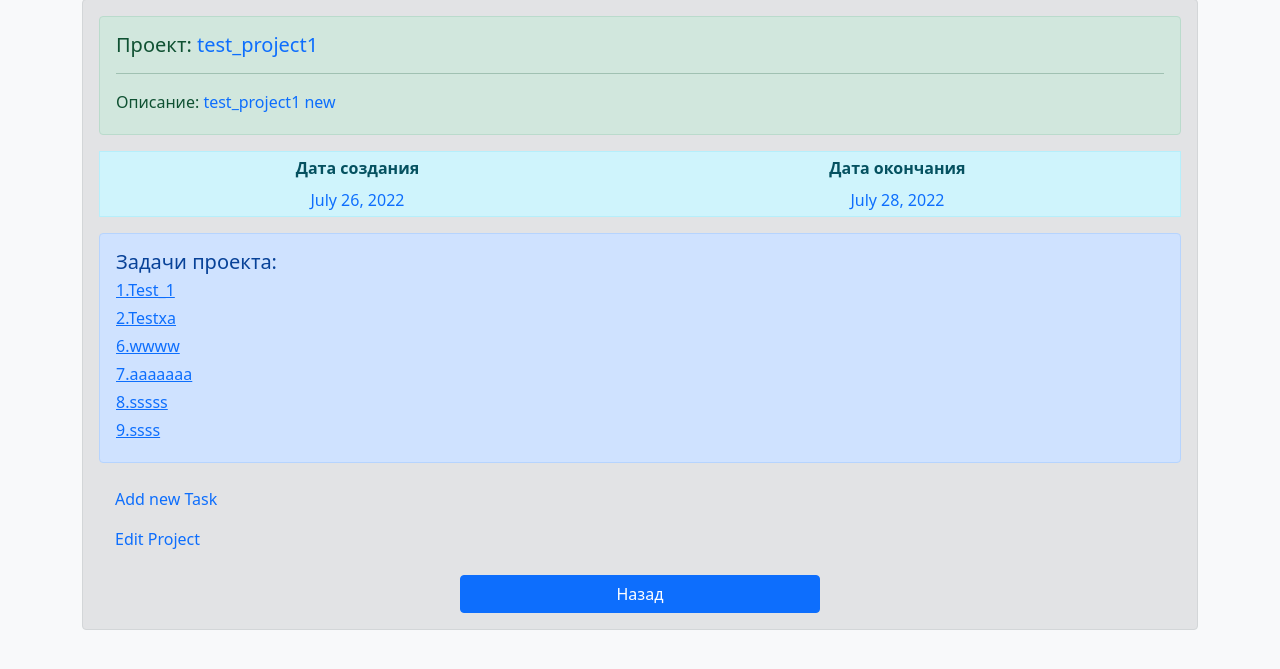
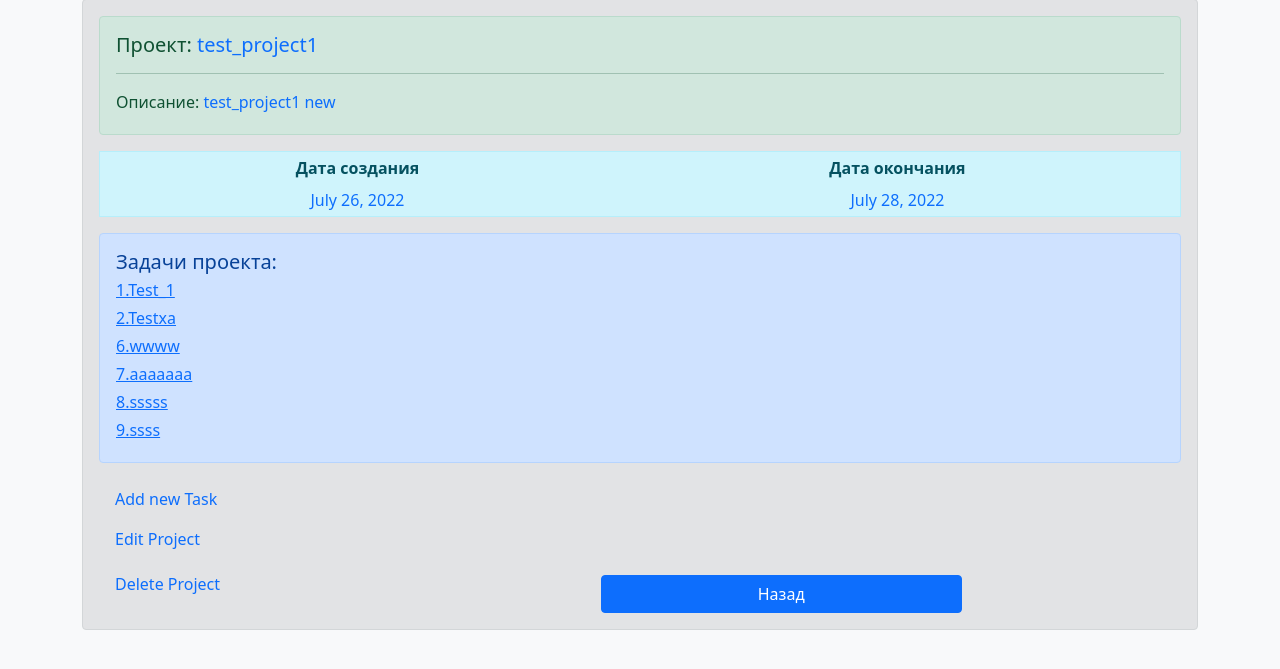
Before and after one commit to Zakawww/Issue_task, a Django app: page /projects/1 in a window 1280 px wide. Shown: the part 81-750 px from the top of the page. Run offline with Django 4.2, Linux system fonts and the light colour scheme; data comes from the database, SQL or seed files in the repository; some libraries are stand-ins or nearby versions.

Commit message:
add name webapp:

```diff
--- a/sorce/sorce/urls.py
+++ b/sorce/sorce/urls.py
@@ -18,5 +18,6 @@
 
 urlpatterns = [
     path('admin/', admin.site.urls),
-    path('', include('webapp.urls'))
+    path('', include('webapp.urls')),
+    # path('', include('accounts.urls'))
 ]
--- a/sorce/webapp/models.py
+++ b/sorce/webapp/models.py
@@ -26,7 +26,7 @@
         return f"{self.id}.{self.summary}"
 
     def get_absolute_url(self):
-        return reverse("detail", kwargs={"pk": self.pk})
+        return reverse("webapp:detail", kwargs={"pk": self.pk})
 
     class Meta:
         db_table = 'issue_tracker'
@@ -66,7 +66,7 @@
         return f"{self.summary}"
 
     def get_absolute_url(self):
-        return reverse('detail_project', kwargs={'pk': self.pk})
+        return reverse('webapp:detail_project', kwargs={'pk': self.pk})
 
     class Meta:
         verbose_name = 'Проект'
--- a/sorce/webapp/templates/base.html
+++ b/sorce/webapp/templates/base.html
@@ -15,17 +15,17 @@
 <body class="bg-light">
 <nav class="navbar navbar-expand-lg navbar-dark bg-dark">
     <div class="container">
-        <a class="navbar-brand" href="{% url 'index' %}">Issue</a>
+        <a class="navbar-brand" href="{% url 'webapp:index' %}">Issue</a>
         <button class="navbar-toggler" type="button" data-toggle="collapse" data-target="#navbarNavAltMarkup"
                 aria-controls="navbarNavAltMarkup" aria-expanded="false" aria-label="Toggle navigation">
             <span class="navbar-toggler-icon"></span>
         </button>
         <div class="collapse navbar-collapse" id="navbarNavAltMarkup">
             <div class="navbar-nav ml-auto">
-                <a class="nav-item nav-link" href="{% url 'index' %}">Home</a>
-                <a class="nav-item nav-link" href="{% url 'create' %}">Add new task</a>
-                <a class="nav-item nav-link" href="{% url 'create_project' %}">Add new project</a>
-                <a class="nav-item nav-link" href="{% url 'project' %}">Project</a>
+                <a class="nav-item nav-link" href="{% url 'webapp:index' %}">Home</a>
+                <a class="nav-item nav-link" href="{% url 'webapp:create' %}">Add new task</a>
+                <a class="nav-item nav-link" href="{% url 'webapp:create_project' %}">Add new project</a>
+                <a class="nav-item nav-link" href="{% url 'webapp:project' %}">Project</a>
                 </a>
             </div>
         </div>
--- a/sorce/webapp/templates/detail.html
+++ b/sorce/webapp/templates/detail.html
@@ -17,5 +17,5 @@
                 <small>Date: {{ issues.updated_date }}</small>
         </span>
     </div>
-    <a href="{% url 'index' %}" class="btn btn-success d-block mt-3 mx-auto w-25">Return to main page</a>
+    <a href="{% url 'webapp:index' %}" class="btn btn-success d-block mt-3 mx-auto w-25">Return to main page</a>
 {% endblock %}
--- a/sorce/webapp/templates/partial/form.html
+++ b/sorce/webapp/templates/partial/form.html
@@ -24,7 +24,7 @@
         <div>
             <button class="btn btn-primary mb-3" type="submit">{{ btn_text }}</button>
         </div>
-        <a href="{% url 'index' %}" class="btn btn-primary">Cancel</a>
+        <a href="{% url 'webapp:index' %}" class="btn btn-primary">Cancel</a>
     </div>
     <br>
 </div>
--- a/sorce/webapp/templates/partial/project_form.html
+++ b/sorce/webapp/templates/partial/project_form.html
@@ -12,5 +12,5 @@
 {% endfor %}
 <p class="text-center">
     <input type="submit" value="{{ button_text }}" class="btn btn-success">
-    <a href="{% url 'projects_list' %}" class="btn btn-primary">Отмена</a>
+    <a href="{% url 'webapp:projects_list' %}" class="btn btn-primary">Отмена</a>
 </p>
--- a/sorce/webapp/templates/project/project_detail.html
+++ b/sorce/webapp/templates/project/project_detail.html
@@ -26,13 +26,41 @@
                 <h5 class="mb-1">Задачи проекта:</h5>
             </div>
             {% for issue in project.projects.all %}
-                <p class="mb-1"><a href="{% url 'detail' issue.pk %}">{{ issue }}</a></p>
+                <p class="mb-1"><a href="{% url 'webapp:detail' issue.pk %}">{{ issue }}</a></p>
             {% empty %}
                 <p>No Task</p>
             {% endfor %}
         </div>
-        <a class="nav-item nav-link" href="{% url 'create_project_issue' project.pk %}">Add new Task</a>
-        <a class="nav-item nav-link" href="{% url 'update_project' project.pk %}">Edit Project</a>
-        <a href="{% url 'project' %}" class="btn btn-primary mt-3 col-4 offset-4">Назад</a>
+        <a class="nav-item nav-link" href="{% url 'webapp:create_project_issue' project.pk %}">Add new Task</a>
+        <a class="nav-item nav-link" href="{% url 'webapp:update_project' project.pk %}">Edit Project</a>
+        <a href="" class="font-weight-bold px-3 text-decoration-none" data-bs-toggle="modal_project"
+                   data-bs-target="#modal_project{{ project.pk }}">Delete Project</a>
+        <a href="{% url 'webapp:project' %}" class="btn btn-primary mt-3 col-4 offset-4">Назад</a>
     </div>
+    {% for issue in project.projects.all %}
+        <div class="modal fade" id="modal_project{{ project.pk }}" tabindex="-1" role="dialog"
+             aria-labelledby="exampleModalLabel"
+             aria-hidden="true">
+            <div class="modal-dialog" role="document">
+                <div class="modal-content">
+                    <div class="modal-header">
+                        <h5 class="modal-title" id="exampleModalLabel">Delete Project?</h5>
+                    </div>
+                    <div class="modal-body">
+                        <ul class="list-group">
+                            <li class="list-group-item">Summary: <b>{{ project.summary }}</b></li>
+{#                            <li class="list-group-item">Status: <b>{{ issue.status }}</b></li>#}
+                        </ul>
+                    </div>
+                    <div class="modal-footer">
+                        <a href="" class="btn btn-secondary" data-dismiss="modal_project">Cancel</a>
+                        <form action="{% url "webapp:delete_project" project.pk %}" method="POST">
+                            {% csrf_token %}
+                            <button type="submit" class="btn btn-primary">Delete</button>
+                        </form>
+                    </div>
+                </div>
+            </div>
+        </div>
+    {% endfor %}
 {% endblock %}
--- a/sorce/webapp/templates/project/project_list.html
+++ b/sorce/webapp/templates/project/project_list.html
@@ -7,7 +7,7 @@
         <div class="card" style="width: 18rem;">
             <div class="card-body">
                 <h5 class="card-title">Project</h5>
-                <h6 class="card-subtitle mb-2 text-muted">Наименование проекта: <a href="{% url 'detail_project' project.pk %}" class="text-dark">{{ project.summary }}</a></h6>
+                <h6 class="card-subtitle mb-2 text-muted">Наименование проекта: <a href="{% url 'webapp:detail_project' project.pk %}" class="text-dark">{{ project.summary }}</a></h6>
                 <p class="card-text">Описание: {{ project.description }}</p>
                 <small class="card-text">Дата создания: {{ project.create_date }}</small><br>
                 <small class="card-text">Дата окончания: {{ project.end_date }}</small>
--- a/sorce/webapp/templates/project/project_update.html
+++ b/sorce/webapp/templates/project/project_update.html
@@ -3,7 +3,7 @@
 {% block title %}Update project{% endblock %}
 {% block body %}
     <h1 class="text-center mb-3">Update project</h1>
-    <form action="{% url "update_project" project.pk %}" method="POST">
+    <form action="{% url "webapp:update_project" project.pk %}" method="POST">
         {% include 'partial/form.html' with btn_text='Update' %}
     </form>
 {% endblock %}
--- a/sorce/webapp/templates/update.html
+++ b/sorce/webapp/templates/update.html
@@ -2,7 +2,7 @@
 {% block title %}Update issue{% endblock %}
 {% block body %}
     <h1 class="text-center mb-3">Update product</h1>
-    <form action="{% url "update" issues.pk %}" method="POST">
+    <form action="{% url "webapp:update" issues.pk %}" method="POST">
         {% include 'partial/form.html' with btn_text='Update' %}
     </form>
 {% endblock %}
--- a/sorce/webapp/urls.py
+++ b/sorce/webapp/urls.py
@@ -2,6 +2,8 @@
 
 from webapp.views import IndexView, IssueDetailView, IssueCreateView, IssueDeleteView, IssueUpdateView, \
     CreateProjectView, DetailProjectView, ProjectView, UpdateProjectView, DeleteProjectView, IssueProjectCreateView
+
+app_name = 'webapp'
 
 urlpatterns = [
     path('', IndexView.as_view(), name='index'),
@@ -13,6 +15,6 @@
     path('projects/create/', CreateProjectView.as_view(), name='create_project'),
     path('projects/<int:pk>', DetailProjectView.as_view(), name='detail_project'),
     path('projects/<int:pk>/update', UpdateProjectView.as_view(), name='update_project'),
-    path('projects/<int:pk>', DeleteProjectView.as_view(), name='delete_project'),
+    path('projects/<int:pk>/delete', DeleteProjectView.as_view(), name='delete_project'),
     path('projects/', ProjectView.as_view(), name='project'),
 ]
--- a/sorce/webapp/views.py
+++ b/sorce/webapp/views.py
@@ -70,7 +70,7 @@
     model = Issue
 
     def get_success_url(self):
-        return reverse('index')
+        return reverse('webapp:index')
 
 
 class IssueCreateView(CreateView):
@@ -85,7 +85,7 @@
     #     return reverse('detail', kwargs={'pk': self.object.pk})
 
     def get_success_url(self):
-        return reverse('detail', kwargs={'pk': self.object.pk})
+        return reverse('webapp:detail', kwargs={'pk': self.object.pk})
 
 
 class IssueUpdateView(UpdateView):
@@ -138,7 +138,7 @@
         types = form.cleaned_data.pop('type')
         issue = project.projects.create(**form.cleaned_data)
         issue.type.set(types)
-        return redirect('detail_project', pk=project_pk)
+        return redirect('webapp:detail_project', pk=project_pk)
 
 
 class ProjectView(ListView):
@@ -177,7 +177,7 @@
     context_object_name = 'project'
 
     def get_success_url(self):
-        return reverse('update_project', kwargs={'pk': self.object.pk})
+        return reverse('webapp:detail_project', kwargs={'pk': self.object.pk})
 
 
 class CreateProjectView(CreateView):
@@ -186,14 +186,14 @@
     form_class = ProjectForm
 
     def get_success_url(self):
-        return reverse('detail_project', kwargs={'pk': self.object.pk})
+        return reverse('webapp:detail_project', kwargs={'pk': self.object.pk})
 
 
 class DeleteProjectView(DeleteView):
     model = Project
 
-    def get(self, request, *args, **kwargs):
-        return self.delete(request, *args, **kwargs)
+    # def get(self, request, *args, **kwargs):
+    #     return self.delete(request, *args, **kwargs)
 
     def get_success_url(self):
-        return reverse('project', kwargs={'pk': self.object.projects.pk})
+        return reverse('webapp:project')
```
Also changed, not shown: sorce/webapp/templates/partial/view_products.html (+4 -4 lines), sorce/accounts/urls.py (added).
